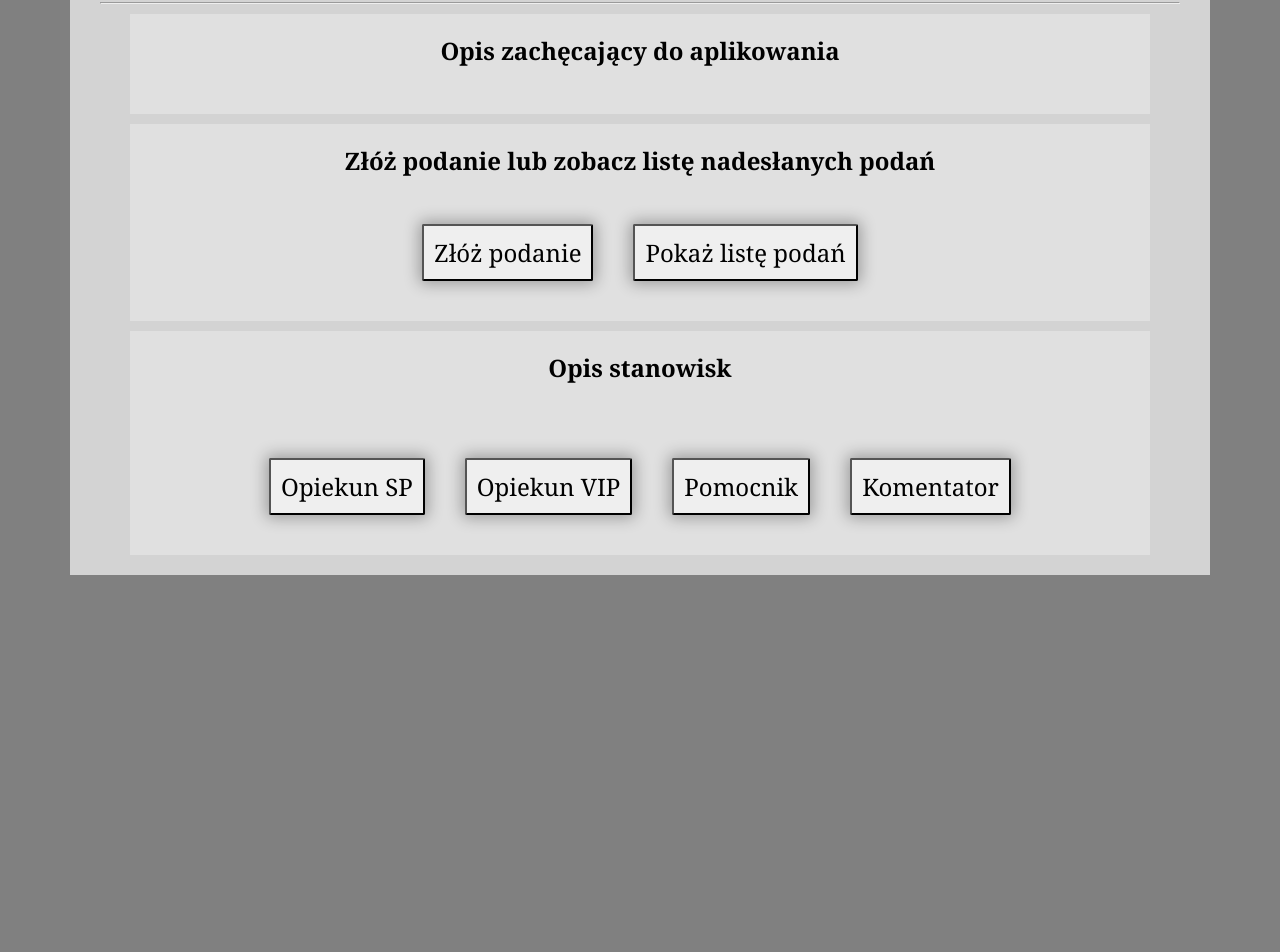
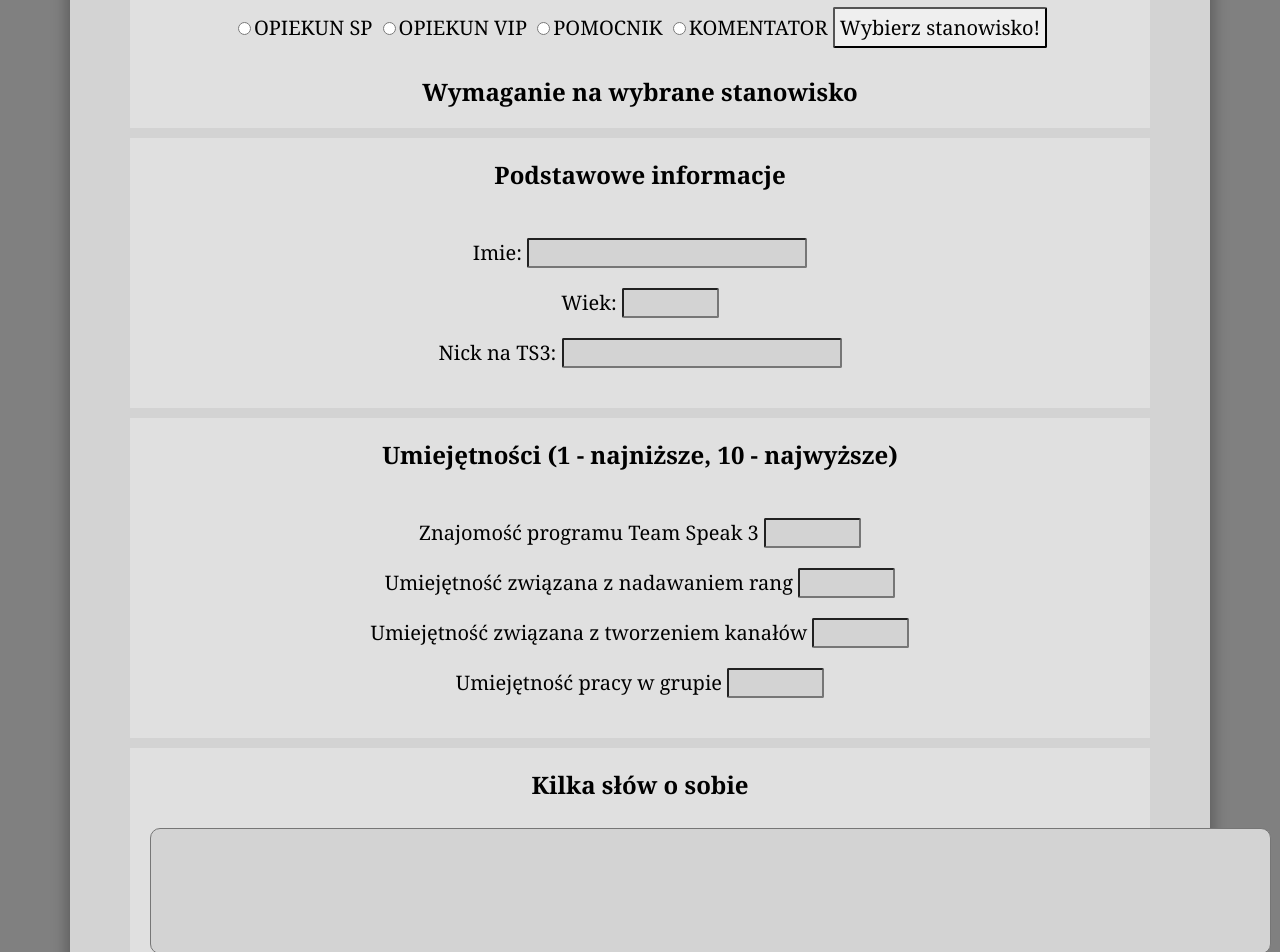
Before and after one commit to magdalena996/Project-frontend, an Angular app: page /apply in a window 1280 px wide. Before the commit this address led to /home. Shown: the part 436-1388 px from the top of the page. Before the commit the page ends 1011 px from the top, so only its background shows below. Built offline with nearby package versions, Linux system fonts and the light colour scheme.

Commit message:
Create applicant-form component. Add to Routes. Update applicant-form html and css files. Add to applicant-form.component.ts needed fields and methods.

```diff
--- a/src/app/app-routing.module.ts
+++ b/src/app/app-routing.module.ts
@@ -1,8 +1,10 @@
 import { NgModule } from '@angular/core';
 import { Routes, RouterModule } from '@angular/router';
 import { HomePageComponent } from './home-page/home-page.component';
+import { ApplicantFormComponent } from './applicant-form/applicant-form.component';
 
 const routes: Routes = [
+  { path: 'apply', component: ApplicantFormComponent },
   { path: 'home', component: HomePageComponent },
   { path: '**', redirectTo: 'home' }
 
--- a/src/app/app.module.ts
+++ b/src/app/app.module.ts
@@ -5,12 +5,14 @@ import { FormsModule } from '@angular/forms';
 import { AppRoutingModule } from './app-routing.module';
 import { AppComponent } from './app.component';
 import { HomePageComponent } from './home-page/home-page.component';
+import { ApplicantFormComponent } from './applicant-form/applicant-form.component';
 
 
 @NgModule({
   declarations: [
     AppComponent,
-    HomePageComponent
+    HomePageComponent,
+    ApplicantFormComponent
   ],
   imports: [
     BrowserModule,
--- /dev/null
+++ b/src/app/applicant-form/applicant-form.component.css
@@ -0,0 +1,131 @@
+textarea
+{
+  resize: none;
+  border-radius: 10px;
+}
+
+input
+{
+  border-radius: 2px;
+}
+
+textarea, input
+{
+  outline-color: #FF9944;
+  background-color: lightgrey;
+  font-family: Cambria, sans-serif;
+  font-size: 18px;
+}
+
+
+#container
+{
+  position: relative;
+  top: 50px;
+  width: 1080px;
+  min-height: 900px;
+  max-height: 100%;
+  margin: auto;
+  background-color: lightgrey;
+  padding: 10px 30px;
+  text-align: center;
+}
+
+#container, #send, #home
+{
+  -webkit-box-shadow: 0px 0px 15px 3px rgba(0, 0, 0, 0.3);
+  -moz-box-shadow: 0px 0px 15px 3px rgba(0, 0, 0, 0.3);
+  box-shadow: 0px 0px 15px 3px rgba(0, 0, 0, 0.3);
+}
+
+#send
+{
+  position: relative;
+  padding: 10px;
+  font-size: 24px;
+  border-radius: 2px;
+  outline-color: #FF9944;
+  font-family: Cambria, sans-serif;
+}
+
+#selectPosition
+{
+
+  font-size: 20px;
+  padding: 5px;
+  text-align: center;
+  border-radius: 2px;
+  outline-color: #FF9944;
+  font-family: Cambria, sans-serif;
+}
+
+#companyName
+{
+  color: darkorange;
+  font-size: 24px;
+  font-family: Consolas, sans-serif;
+  position: relative;
+  left: 70%;
+  top: 50px;
+}
+
+#title
+{
+  background-color: #e0e0e0;
+  color: #FF9944;
+  text-align: center;
+  font-size: 32px;
+}
+
+#afterSend, #home
+{
+  font-size: 36px;
+}
+
+#home
+{
+  padding: 10px;
+  outline-color: #FF9944;
+  background-color: lightgrey;
+  font-family: Cambria, sans-serif;
+  font-size: 32px;
+  cursor: pointer;
+}
+
+.headers
+{
+  font-size: 24px;
+  font-weight: bold;
+  display: block;
+}
+
+.divs
+{
+  font-size: 20px;
+  padding: 20px;
+  background-color: #e0e0e0;
+  margin: 10px 30px;
+}
+
+.infoText
+{
+  font-family: Cambria, sans-serif;
+  font-weight: bold;
+  font-size: 32px;
+  text-align: center;
+}
+
+button:hover, label:hover
+{
+  cursor: pointer;
+}
+
+button:hover
+{
+  background-color: lightgrey;
+}
+
+textarea:focus, input:focus
+{
+  background-color: #e0e0e0;
+}
--- /dev/null
+++ b/src/app/applicant-form/applicant-form.component.html
@@ -0,0 +1,72 @@
+<div>
+  <div id="companyName">{{companyName}}</div>
+  <div id="container">
+    <div id="toHidden">
+      <div class="divs" id="title"><h1>{{title}}</h1></div>
+      <br/>
+      <hr>
+      <div class="divs">
+        <span class="headers">Aplikacja na stanowisko</span> <br/>
+        <div>
+          <label><input type="radio" name="position" [(ngModel)]="position" value="opiekunSp">OPIEKUN SP </label>
+          <label><input type="radio" name="position" [(ngModel)]="position" value="opiekunVip">OPIEKUN VIP </label>
+          <label><input type="radio" name="position" [(ngModel)]="position" value="pomocnik">POMOCNIK </label>
+          <label><input type="radio" name="position" [(ngModel)]="position" value="komentator">KOMENTATOR </label>
+          <button id="selectPosition" (click)="showRequirements()">Wybierz stanowisko!</button>
+        </div>
+        <br/>
+
+        <span class="headers">Wymaganie na wybrane stanowisko</span>
+        <div id="requirements">
+        </div>
+      </div>
+
+      <div class="divs">
+        <span class="headers">Podstawowe informacje</span> <br/>
+
+        <p><label>Imie: <input type="text" id="name" [(ngModel)]="name" minlength="3" maxlength="50"
+                               required></label></p>
+        <p><label>Wiek: <input type="number" id="age" name="age" min="15" max="50" required> </label></p>
+        <p><label>Nick na TS3: <input type="text" id="nick" name="nick" required></label></p>
+      </div>
+
+      <div class="divs">
+        <span class="headers">Umiejętności (1 - najniższe, 10 - najwyższe)</span> <br/>
+
+        <p><label>Znajomość programu Team Speak 3 <input type="number" name="knowledgeTs3" min="1" max="10" required>
+        </label></p>
+        <p><label>Umiejętność związana z nadawaniem rang <input type="number" name="ranks" min="1" max="10" required>
+        </label></p>
+        <p><label>Umiejętność związana z tworzeniem kanałów <input type="number" name="createChannels" min="1" max="10"
+                                                                   required> </label></p>
+        <p><label>Umiejętność pracy w grupie <input type="number" name="groupWork" min="1" max="10" required> </label>
+        </p>
+
+      </div>
+
+
+      <div class="divs">
+        <div>
+          <span class="headers">Kilka słów o sobie</span> <br/>
+          <textarea id="selfDescription" rows="5" cols="100" minlength="25" maxlength="255"
+                    required></textarea>
+        </div>
+      </div>
+      <div class="divs">
+        <div>
+          <span class="headers">Dlaczego chcesz otrzymać stanowisko Administratora Inferno TS3?</span> <br/>
+          <textarea id="whyApply" rows="8" cols="100" minlength="25" maxlength="800" required></textarea>
+        </div>
+      </div>
+      <div class="divs">
+        <label id="agreeLabel"><input type="checkbox" [(ngModel)]="agree" required> {{agreementText}}
+        </label>
+      </div>
+      <button type="submit" id="send" (click)="sendApplication()">Wyślij podanie!</button>
+    </div>
+    <div id="afterSend" class="divs" hidden="true">
+      <p><label id="infoText">Twoje podanie zostało wysłane!</label></p>
+      <button id="home" (click)="showHomePage()">Strona Główna</button>
+    </div>
+  </div>
+</div>
--- /dev/null
+++ b/src/app/applicant-form/applicant-form.component.ts
@@ -0,0 +1,58 @@
+import { Component, OnInit } from '@angular/core';
+import { Router } from '@angular/router';
+
+@Component({
+  selector: 'app-applicant-form',
+  templateUrl: './applicant-form.component.html',
+  styleUrls: [ './applicant-form.component.css' ]
+})
+export class ApplicantFormComponent implements OnInit
+{
+
+  companyName = 'INFERNO TS3';
+  title = 'Formularz rekrutacyjny';
+  agreementText = 'Oświadczam, że udzielam INFERNO TS3 wyraźnej zgody na przetwarzanie moich danych osobowych w celach udziału w procesie rekrutacji';
+
+  name: string;
+  position: string;
+  agree: string;
+
+  requirementsSP: Array<string> = [
+    'Zajmowanie się Strefą Prywatną',
+    'Utrzymywanie stałego kontaktu z właścicielami kanałów prywatnych',
+    'Dbanie o wygląd Strefy Prywatnej',
+    'Przygotowywanie sprawozdań z pracy'
+  ];
+
+  requirementsVIP: Array<string> = [
+    'Zajmowanie się Strefą VIP',
+    'Utrzymywanie stałego kontaktu z właścicielami kanałów VIP',
+    'Dbanie o wygląd Strefy VIP',
+    'Przenoszenie kanałów niespełniających wymagań do Strefy Prywatnej',
+    'Przygotowywanie sprawozdan z pracy'
+  ];
+
+  requirementsHelper: Array<string> = [ '1h', '2h', '3h' ];
+  requirementsComment: Array<string> = [ '1c', '2c', '3c' ];
+
+  ifCreated = false;
+
+  constructor(private router: Router) {}
+
+  ngOnInit() {}
+
+  showRequirements()
+  {
+
+  }
+
+  sendApplication()
+  {
+
+  }
+
+  showHomePage()
+  {
+
+  }
+}
--- a/src/app/home-page/home-page.component.ts
+++ b/src/app/home-page/home-page.component.ts
@@ -21,7 +21,7 @@ export class HomePageComponent implements OnInit
 
   showApplicantForm()
   {
-
+    this.router.navigateByUrl('apply');
   }
 
   showRecruitPage()
```
Also changed, not shown: 1 other file (tests, documents, lock files or other folders).
